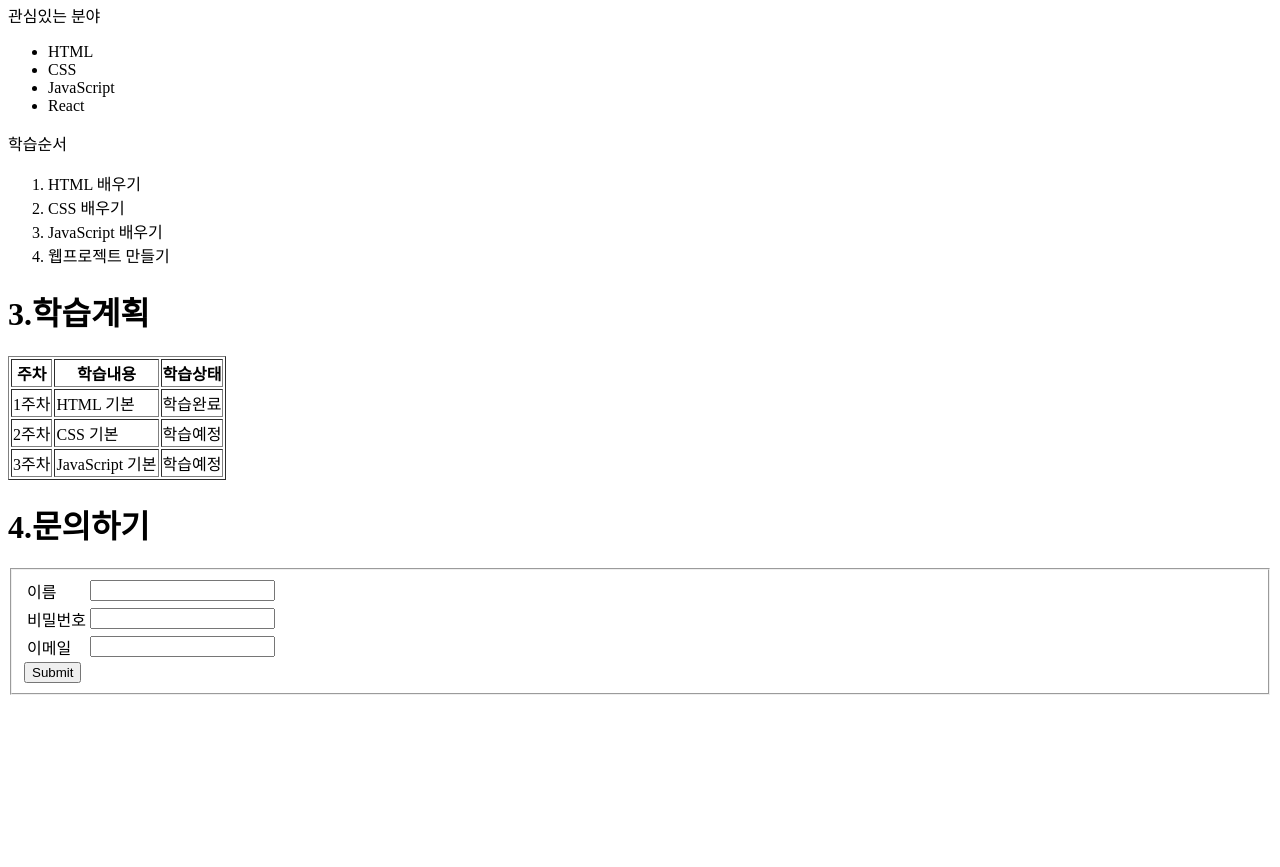
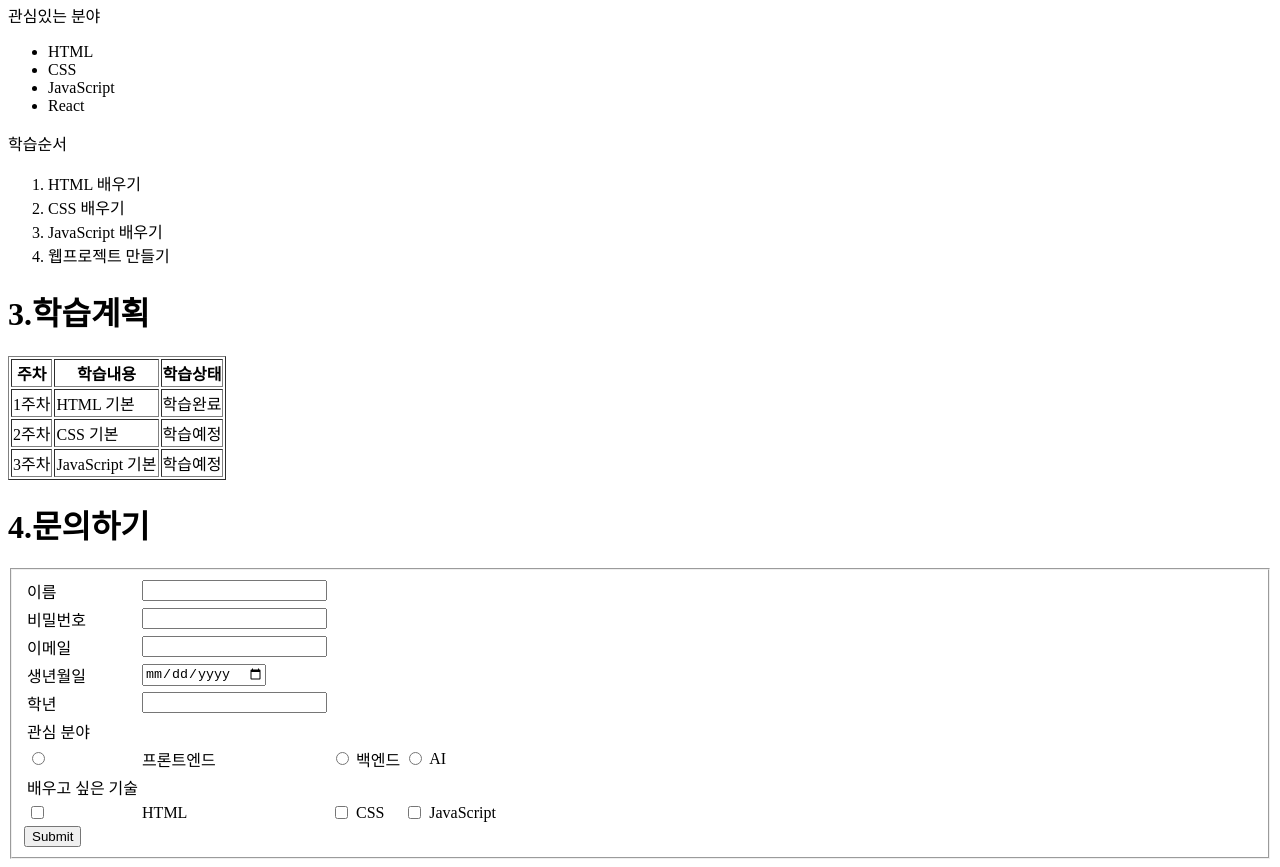
Before and after one commit to orien-asgfd/web_Lecture, a plain HTML site: page exer_html_basic/06_total_practice.html in a window 1280 px wide. Shown: the part 516-1383 px from the top of the page. Before the commit the page ends 1219 px from the top, so only its background shows below. Drawn offline with Linux system fonts and the light colour scheme.

Commit message:
미완성 수정본

```diff
--- a/exer_html_basic/06_total_practice.html
+++ b/exer_html_basic/06_total_practice.html
@@ -94,6 +94,36 @@
                             <td><label for="mail">이메일</label></td>
                             <td><input id="mail" type="email"></td>
                         </tr>
+                        <tr>
+                            <td><label for="birth">생년월일</label></td>
+                            <td><input id="birth" type="date"></td>
+                        </tr>
+                        <tr>
+                            <td><label for="grade">학년</label></td>
+                            <td><input id="grade" type="number"></td>
+                        </tr>
+                        <tr> <td>관심 분야</td> </tr>
+                        <tr>
+                            <td><input id="frontend" type="radio"></td>
+                            <td><label for="frontend">프론트엔드</label></td>
+
+                            <td><input id="backend" type="radio"></td>
+                            <td><label for="backend">백엔드</label></td>
+
+                            <td><input id="AI" type="radio"></td>
+                            <td><label for="AI">AI</label></td>
+                        </tr>
+                        <tr> <td>배우고 싶은 기술</td> </tr>
+                        <tr>
+                            <td><input id="HTML" type="checkbox"></td>
+                            <td><label for="HTML">HTML</label></td>
+
+                            <td><input id="CSS" type="checkbox"></td>
+                            <td><label for="CSS">CSS</label></td>
+
+                            <td><input id="JavaScript" type="checkbox"></td>
+                            <td><label for="JavaScript">JavaScript</label></td>
+                        </tr>
 
                     </table>
                     <input type="submit">
```
